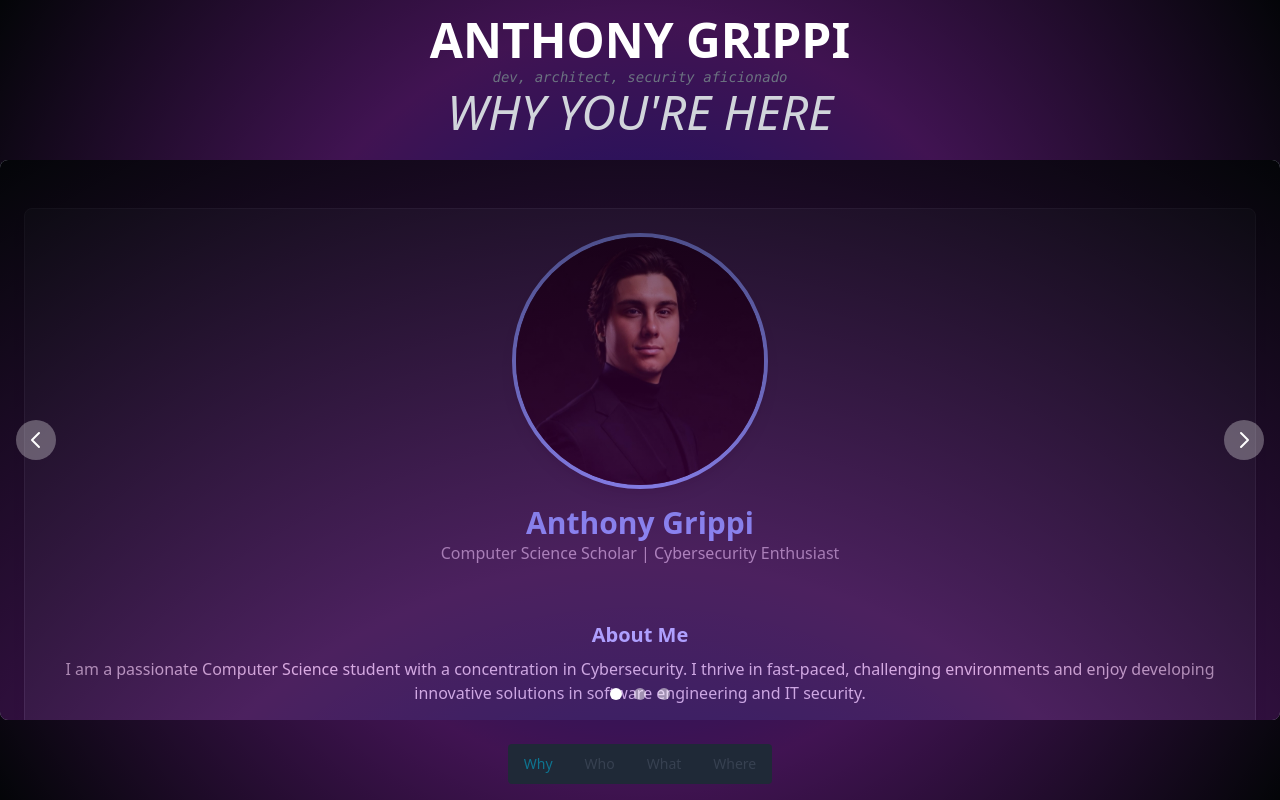
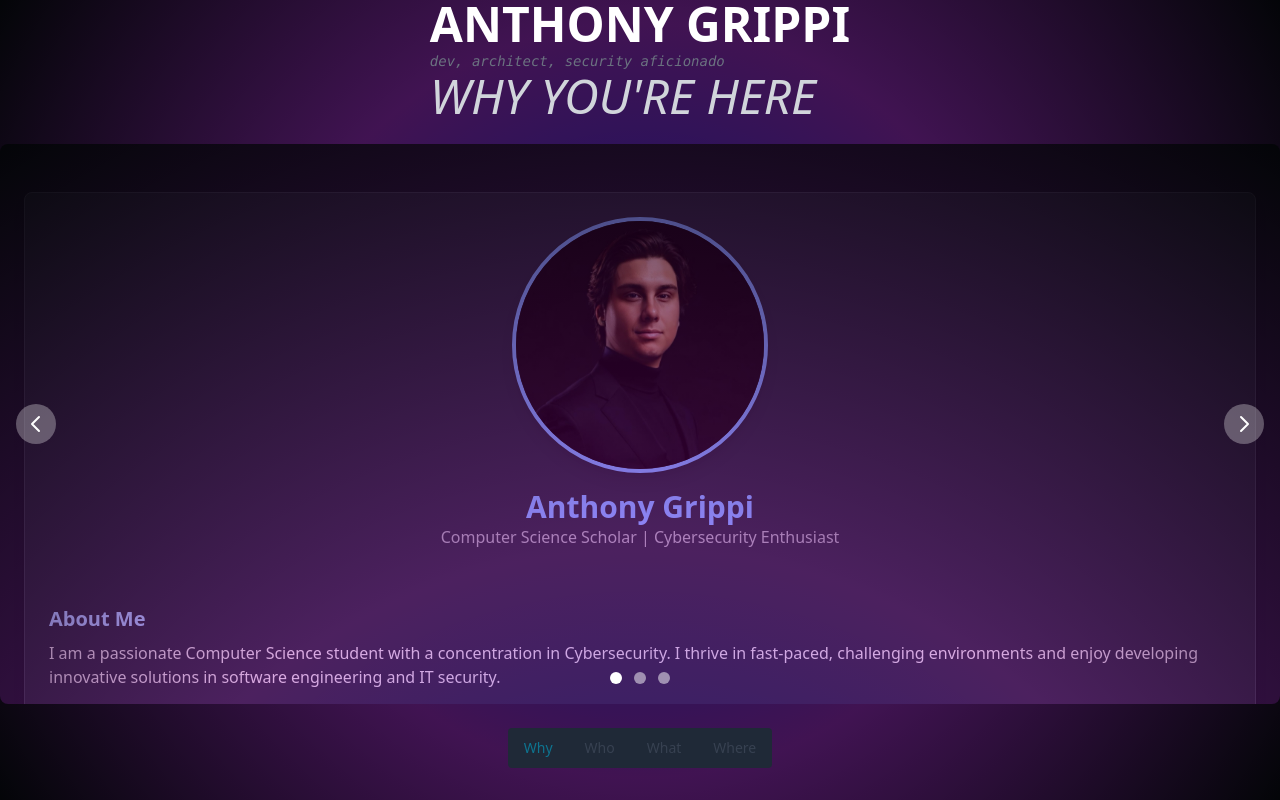
Before and after one commit to Fanaticaj/portfolio, a React (Vite) app in the folder portfolio/: page / in a window 1280 px wide. Built offline with nearby package versions, Linux system fonts and the light colour scheme.

Commit message:
simplified tailwind and updated alignment

```diff
--- a/portfolio/src/components/CarouselItem.tsx
+++ b/portfolio/src/components/CarouselItem.tsx
@@ -3,13 +3,13 @@ import { Link } from "react-router-dom";
 
 export interface CarouselItemProps {
   Comp: React.ReactNode;
-  to: string; // Path to navigate
+  to: string;
 }
 
 const CarouselItem = ({ Comp, to }: CarouselItemProps) => {
   return (
-    <Link to={to} className="block w-full h-full cursor-pointer">
-      <div className="overflow-y-auto max-h-full">
+    <Link to={to} className="cursor-pointer">
+      <div>
         {Comp}
       </div>
     </Link>
--- a/portfolio/src/components/SlideShow.tsx
+++ b/portfolio/src/components/SlideShow.tsx
@@ -8,7 +8,7 @@ export function SlideShow() {
   return (
     <div className="h-[35rem] w-[80rem]">
       <Carousel slide={false}>
-      <div className="flex h-full items-center justify-center bg-gray-400 dark:bg-gray-700 dark:text-white overflow-y-auto max-h-[35rem]">
+      <div className="overflow-y-auto max-h-[35rem]">
         <CarouselItem Comp={<Who />} to="/who" />
         </div>
         <div className="flex h-full items-center justify-center bg-gray-400 dark:bg-gray-700 dark:text-white">
--- a/portfolio/src/pages/Why.tsx
+++ b/portfolio/src/pages/Why.tsx
@@ -11,7 +11,7 @@ const Why: React.FC = () => {
       <GradientBackground />
 
       {/* Main Content */}
-      <main className="relative z-10 flex h-full flex-col items-center justify-center space-y-6 text-center">
+      <main className="relative z-10 flex h-full flex-col items-center space-y-6">
 
         {/* Header */}
         <header className="font-sans">
```
